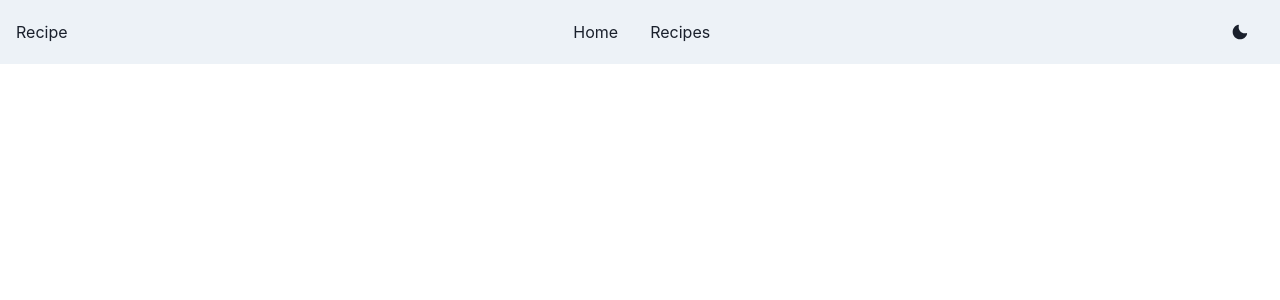
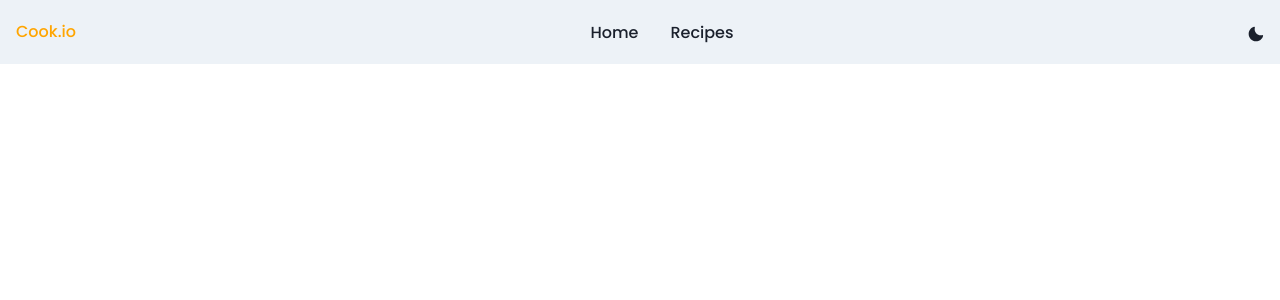
Before and after one commit to niratamang70/recipe-book, a Next.js app: page / in a window 1280 px wide. Shown: the top 300 px of the page. Built offline with nearby package versions, Linux system fonts and the light colour scheme.

Commit message:
feat: design update on navbar

```diff
--- a/package.json
+++ b/package.json
@@ -15,6 +15,7 @@
     "@emotion/styled": "^11.11.0",
     "framer-motion": "^11.0.14",
     "next": "14.1.3",
+    "punycode.js": "^2.3.1",
     "react": "^18",
     "react-dom": "^18"
   },
--- a/src/components/navbar/index.tsx
+++ b/src/components/navbar/index.tsx
@@ -1,66 +1,46 @@
 'use client';
-import {
-  Box,
-  Flex,
-  Avatar,
-  Text,
-  Button,
-  Menu,
-  MenuButton,
-  MenuList,
-  MenuItem,
-  MenuDivider,
-  useDisclosure,
-  useColorModeValue,
-  Stack,
-  useColorMode,
-  Center,
-  HStack
-} from '@chakra-ui/react';
+import { Box, Flex, Button, useColorModeValue, Stack, useColorMode, HStack } from '@chakra-ui/react';
 import { MoonIcon, SunIcon } from '@chakra-ui/icons';
 import { Fragment } from 'react';
+import NavLink from './NavLink';
+import HamburgerMenu from './HamburgerMenu';
+import { roboto } from '@/theme/fontsTheme';
 
-interface Props {
-  children: React.ReactNode;
-}
-const Links = ['Home', 'Recipes'];
-
-const NavLink = (props: Props) => {
-  const { children } = props;
-
-  return (
-    <Box
-      as="a"
-      px={2}
-      py={1}
-      rounded={'md'}
-      _hover={{
-        textDecoration: 'none',
-        bg: useColorModeValue('gray.200', 'gray.700')
-      }}
-      href={'#'}
-    >
-      {children}
-    </Box>
-  );
+export const NAVBAR_ITEMS = [
+  { label: 'Home', link: '/' },
+  { label: 'Recipes', link: '/recipes' }
+];
+const hoverStyle = {
+  borderBottom: '2px',
+  borderBottomColor: 'orange'
 };
-
 export default function Navbar() {
   const { colorMode, toggleColorMode } = useColorMode();
-  const { isOpen, onOpen, onClose } = useDisclosure();
+
   return (
     <Fragment>
       <Box bg={useColorModeValue('gray.100', 'gray.900')} px={4}>
         <Flex h={16} alignItems={'center'} justifyContent={'space-between'}>
-          <Box>Recipe</Box>
+          <Box fontFamily={roboto.style.fontFamily} fontWeight="500" color="orange" cursor="pointer">
+            Cook.io
+          </Box>
+          <HamburgerMenu />
           <HStack as={'nav'} spacing={4} display={{ base: 'none', md: 'flex' }}>
-            {Links.map(link => (
-              <NavLink key={link}>{link}</NavLink>
+            {NAVBAR_ITEMS.map((item, index) => (
+              <NavLink key={index} href={item.link} _hover={hoverStyle}>
+                {item.label}
+              </NavLink>
             ))}
           </HStack>
-          <Flex alignItems={'center'}>
+          <Flex alignItems={'center'} display={{ base: 'none', md: 'flex' }}>
             <Stack direction={'row'} spacing={7}>
-              <Button onClick={toggleColorMode}>{colorMode === 'light' ? <MoonIcon /> : <SunIcon />}</Button>
+              <Box onClick={toggleColorMode} cursor="pointer">
+                {colorMode === 'light' ? (
+                  <MoonIcon _hover={{ background: 'transparent' }} />
+                ) : (
+                  <SunIcon _hover={{ bg: 'transparent' }} />
+                )}
+              </Box>
             </Stack>
           </Flex>
         </Flex>
```
Also changed, not shown: 1 other file (tests, documents, lock files or other folders).
